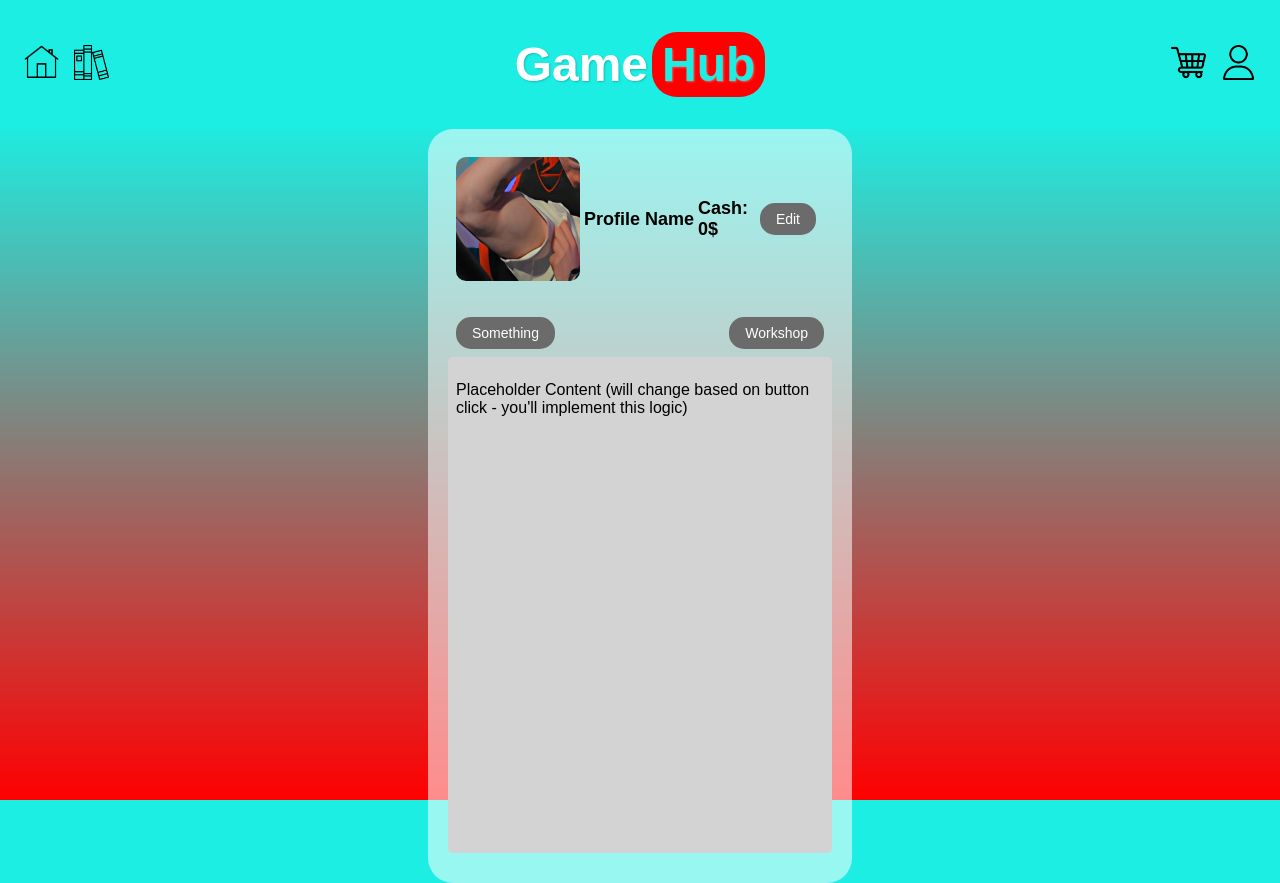
After one commit to GrassKhoPper/database_hw, a Flask app: template store-service/templates/User.html in a window 1280 px wide. The commit adds this page. Run offline with Flask 3, Linux system fonts and the light colour scheme; the template is opened without the code that fills it, so the values that code supplies are empty.

Commit message:
Add User Page

```diff
--- a/store-service/templates/Game.html
+++ b/store-service/templates/Game.html
@@ -7,7 +7,7 @@
 	<link rel="stylesheet" href="Styles.css">
 </head>
 
-<body class="body_game">
+<body class="body_gradient">
 	<header class="header">
 		<div class="header-left">
 			<a href="#">
@@ -30,7 +30,7 @@
 		</div>
 	</header>
 
-	<div class="game">
+	<div class="container_game">
 		<div class="game_info">
 			<img src="res/images/dota.jpg" alt="DOTA 2 Image">
 			<div class="game-info">
@@ -38,7 +38,7 @@
 				<div class="details">
 					<p><strong>Developers:</strong> <span>Valve</span></p>
 					<p><strong>Tags:</strong> <span>MOBA, Free</span></p>
-					<p><strong>Price:</strong> <span>	Free</span></p>
+					<p><strong>Price:</strong> <span>	0$</span></p>
 				 	<button class="buy-button">Buy</button>
 				</div>
 			</div>
--- a/store-service/templates/Styles.css
+++ b/store-service/templates/Styles.css
@@ -1,4 +1,5 @@
-/*Store*/
+/*Common*/
+
 body {
 	margin: 0;
 	font-family: inter;
@@ -13,6 +14,7 @@ body {
   justify-content: space-between;
   font-family: 'Jaro', sans-serif;
 }
+
 
 .title_img {
   width:  35px;
@@ -76,6 +78,37 @@ body {
   text-shadow: 1px 1px 2px rgba(255,255,255,0.3);
 }
 
+.content {
+  padding: 20px;
+}
+
+.buy-button {
+  background-color: lime;
+  color: black;
+  border: none;
+  padding: 8px 15px;
+  border-radius: 5px;
+	font-size: 100%;
+  cursor: pointer;
+  float: center;
+}
+
+
+.button_common {
+  background-color: #6B6B6B;
+  border: none;
+  color: white;
+  padding: 8px 16px;
+  text-align: center;
+  text-decoration: none;
+  display: inline-block;
+  font-size: 14px;
+  border-radius: 15px;
+  cursor: pointer;
+  margin: 8px;
+}
+
+/*Store*/
 
 .search-bar {
   display: flex;
@@ -96,10 +129,6 @@ body {
 .search-icon {
   margin-left: 0;
   cursor: pointer;
-}
-
-.content {
-  padding: 20px;
 }
 
 .container_store {
@@ -132,21 +161,10 @@ body {
   text-align: center;
 }
 
-.buy-button {
-  background-color: lime;
-  color: black;
-  border: none;
-  padding: 8px 15px;
-  border-radius: 5px;
-	font-size: 100%;
-  cursor: pointer;
-  float: center;
-}
-
 /*GAME*/
 
 
-.body_game {
+.body_gradient {
 	height: 100%;
 	background: linear-gradient(#1CEEE3 15%, red);
 	background-repeat: no-repeat;
@@ -154,15 +172,13 @@ body {
 	font-family: sans-serif;
 }
 
-.game {
+.container_game {
 	max-width: 50%;
 	margin: 0 auto;
 	background-color: rgba(255, 255, 255, 0.55);
 	padding: 20px;
 	border-radius: 25px;
 }
-
-
 
 .game_info {
 	display: flex;
@@ -176,3 +192,47 @@ body {
 	margin-right: 20px;
 	border-radius: 10px;
 }
+
+/*USER*/
+
+.container_user {
+  max-width: 30%;
+	margin: 0 auto;
+	background-color: rgba(255, 255, 255, 0.55);
+	padding: 20px;
+	border-radius: 25px;
+}
+
+.user_info {
+  display: flex;
+	padding: 8px;
+  justify-content: space-between;
+  align-items: center;
+  margin-bottom: 20px;
+}
+
+.user_image {
+  width:	124px;
+  height: 124px;
+  border-radius: 10px;
+}
+
+.user_info_text {
+  font-size: 	18px;
+  font-weight: bold;
+}
+
+.button_container {
+  display: flex;
+	justify-content: space-between;
+}
+
+
+.section_user {
+  background-color: #d3d3d3;
+  padding: 8px;
+  border-radius: 5px;
+  margin-bottom: 10px;
+  height: 100%;
+	min-height: 60vh;
+}
--- /dev/null
+++ b/store-service/templates/User.html
@@ -0,0 +1,56 @@
+<!DOCTYPE html>
+<html lang="en">
+<head>
+	<meta charset="UTF-8">
+	<meta name="viewport" content="width=device-width, initial-scale=1.0">
+	<title>Game Hub</title>
+	<link rel="stylesheet" href="Styles.css">
+</head>
+
+<body class="body_gradient">
+
+	<header class="header">
+		<div class="header-left">
+			<a href="#">
+				<img src="res/images/home.png" class="title_img" alt="home page"/>
+			</a>
+			<a href="#">
+				<img src="res/images/Library.png" class="title_img" alt="library page"/>
+			</a>
+		</div>
+
+		<h1 class="game-hub"></h1>
+
+		<div class="header-right">
+			<a href="#">
+				<img src="res/images/cart.png" class="title_img" alt="cart page"/>
+			</a>
+			<a href="#">
+				<img src="res/images/user.png" class="title_img" alt="user page"/>
+			</a>
+		</div>
+	</header>
+
+	<div class="container_user">
+		<div class="user_info">
+			<img src="res/images/test_user.jpg" alt="Profile Picture" class="user_image">
+			<div class="profile-info">
+				<div class="user_info_text ">Profile Name</div>
+			</div>
+			<div class="user_info_text ">Cash:<br/>0$</div>
+			<button class="button_common">Edit</button>
+		</div>
+
+		<div class="button_container">
+			<button class="button_common">Something</button>
+			<button class="button_common">Workshop</button>
+		</div>
+		<div class="section_user">
+			<p>Placeholder Content (will change based on button click - you'll implement this logic)</p>
+		</div>
+	</div>
+
+
+
+</body>
+</html>
```
Also changed, not shown: store-service/templates/res/images/test_user.jpg (added).
